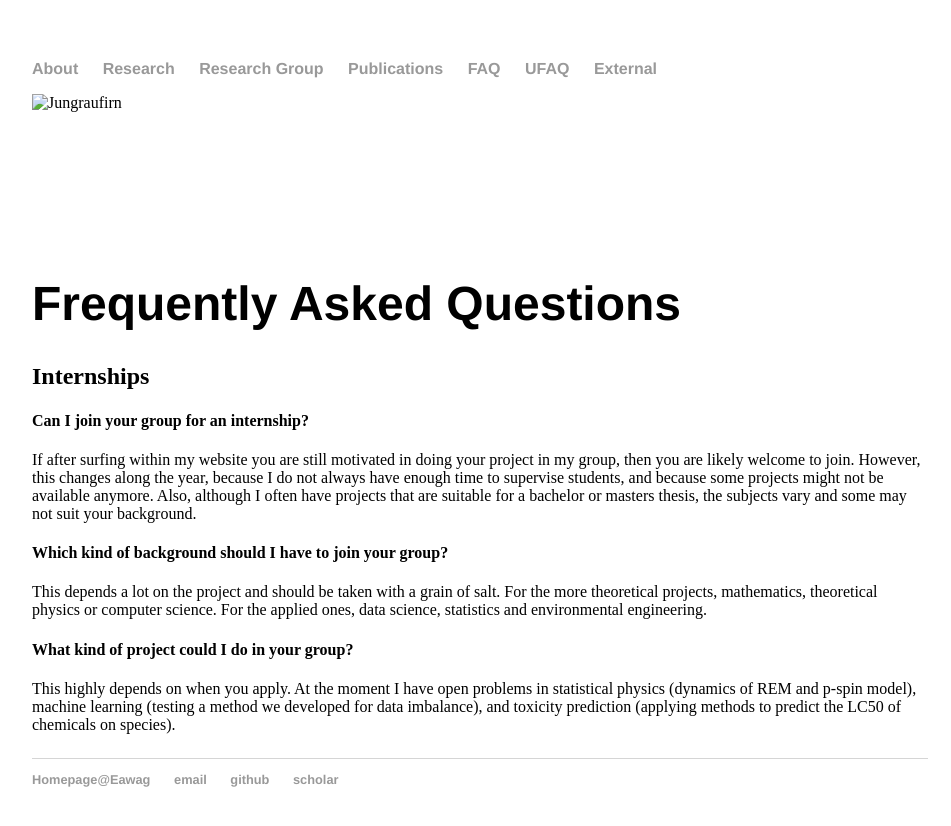
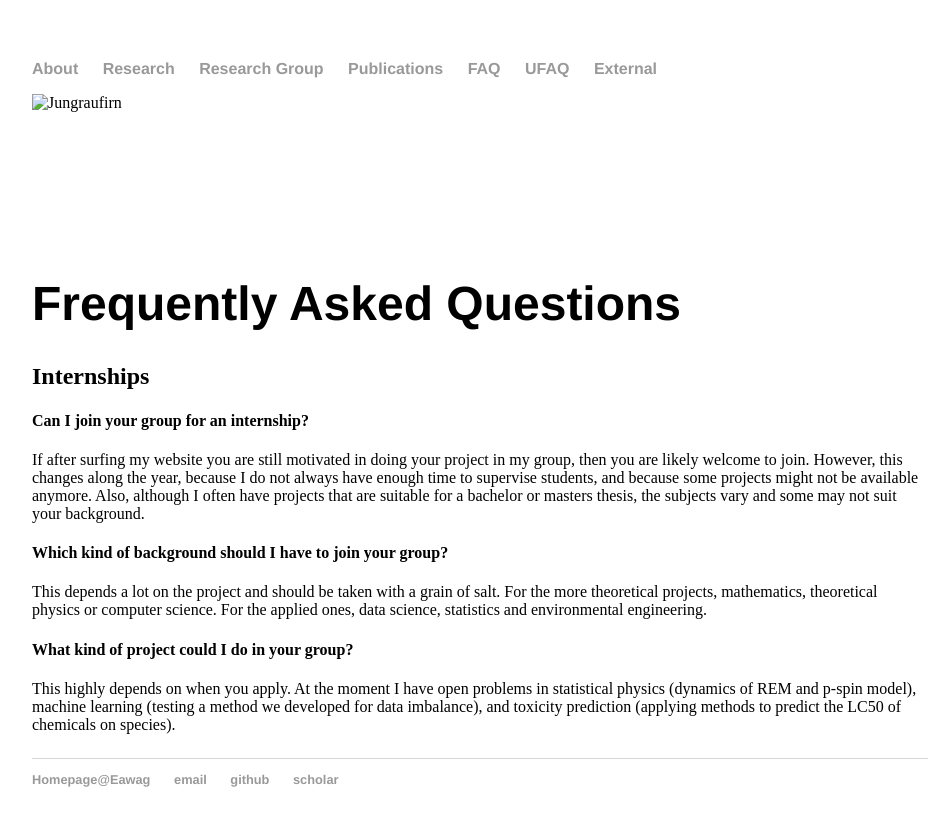
Before and after one commit to mbaityje/mbaityje.github.io, a Jekyll site: the page built from faq/index.html, in a window 1280 px wide. Shown: the top 826 px of the page, without its empty margins (160-1111 px from the left). Built offline with Jekyll 4.4.1, drawn with Linux system fonts in a browser that asks for light colours.

Commit message:
Updated CV

```diff
--- a/faq/index.html
+++ b/faq/index.html
@@ -9,7 +9,7 @@ title: UFAQ
 	<p class="content">
 
 		<h4>Can I join your group for an internship?</h4>
-		If after surfing within my website you are still motivated in doing your project in my group, then you are likely welcome to join.
+		If after surfing my website you are still motivated in doing your project in my group, then you are likely welcome to join.
 		However, this changes along the year, because I do not always have enough time to supervise students, and because some projects might not be available anymore.
 		Also, although I often have projects that are suitable for a bachelor or masters thesis, the subjects vary and some may not suit your background.
 
--- a/ufaq/index.html
+++ b/ufaq/index.html
@@ -20,7 +20,7 @@ title: UFAQ
 		I have the sensation that society keeps itsself at the edge of stability. Probably somebody already showed this and I would love to be pointed to the reference.
  -->
 		<h4>Does power corrupt?</h4>
-		My sensation is that, at least to a degree, it does. This would imply that people with greater power should be particularly careful of not abusing it (which is not the same a the 2000-year old <a href="https://en.wikipedia.org/wiki/With_great_power_comes_great_responsibility"> quote</a> from Spiderman). A corollary would be that powerful people are more likely to have a corrupt soul (though they might as well not). A solution would be avoiding power imbalance at all. This wouldn't mean that positions of great responsibility wouldn't exist, because great responsibility can come without great power.
+		My sensation is that, at least to a degree, it does. This would imply that people with greater power should be particularly careful of not abusing it (which is not the same as the 2000-year old <a href="https://en.wikipedia.org/wiki/With_great_power_comes_great_responsibility"> quote</a> from Spiderman). A corollary would be that powerful people are more likely to have a corrupt soul (though they might as well not). A solution would be avoiding power imbalance at all. This wouldn't mean that positions of great responsibility wouldn't exist, because great responsibility can come without great power.
 
 		<h4>Does private property make sense in the digital world?</h4>
 		Our society is built upon a concept of private property. Leaving aside the <a href="https://en.wikipedia.org/wiki/Pierre-Joseph_Proudhon">observations</a> on its ill-definedness, I noticed during my youth how with the advent of digitalization this concept fell apart, and we struggled to keep it alive with a lot <em>ad hoc</em> regulations. Was this the only way to deal with digital private property? Am I the only one to think that some kind of sharing that seemed admirable in the 80s is now borderline illegal?
```
Also changed, not shown: publications/publ.html (+6 -6 lines).
